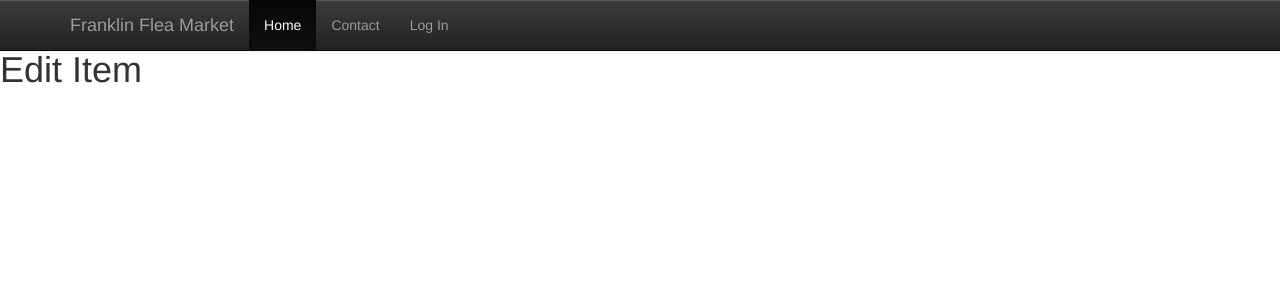
After one commit to manlan2/flea-market-manager, a Flask app: page /booth/1/1/edit/ in a window 1280 px wide. The commit adds this page. Shown: the top 300 px of the page. Run offline with Flask 2, Linux system fonts and the light colour scheme; some libraries are stand-ins or nearby versions.

Commit message:
Added endpoints for CRUD.

```diff
--- a/application.py
+++ b/application.py
@@ -22,19 +22,6 @@ def index():
     booths = session.query(Booths).order_by(asc(Booths.name))
     return render_template('index.html', booths=booths)
 
-# Show booth items and info
-@app.route('/booth/<int:booth_id>/')
-def booth(booth_id=None):
-    ''' Add comment here '''
-    booth = session.query(Booths).filter_by(id=booth_id).one()
-    items = session.query(Items).filter_by(booth_id=booth_id)
-    return render_template('booth.html', booth=booth, items=items)
-
-# Add item
-@app.route('/booth/<int:booth_id>/new/')
-def addItem(booth_id = None):
-    ''' This function is used to create new items for a booth.'''
-    return render_template('addItem.html')
 
 # List of all items
 @app.route('/items/')
@@ -44,16 +31,42 @@ def allItems(booth_id = None):
     return render_template('items.html', items=items)
 
 
-# @app.route('/add/')
-# def addItem(booth_id = None):
-#     ''' Add comment here '''
-#     return render_template('addItem.html')
-#
-#
-# @app.route('/add/')
-# def addItem(booth_id = None):
-#     ''' Add comment here '''
-#     return render_template('addItem.html')
+# Show booth items and info
+@app.route('/booth/<int:booth_id>/')
+def booth(booth_id=None):
+    ''' Add comment here '''
+    booth = session.query(Booths).filter_by(id=booth_id).one()
+    items = session.query(Items).filter_by(booth_id=booth_id)
+    return render_template('booth.html', booth=booth, items=items)
+
+
+# Single item view #TODO: this is not working.  No item sent to template?
+@app.route('/booth/<int:booth_id>/<int:item_id>/')
+def item(booth_id=None, item_id = None):
+    ''' Add comment here '''
+    booth = session.query(Booths).filter_by(id=booth_id).one()
+    item = session.query(Items).filter_by(id=item_id)
+    return render_template('item.html', booth=booth, item=item)
+
+
+# Add item
+@app.route('/booth/<int:booth_id>/new/')
+def addItem(booth_id = None):
+    ''' This function is used to create new items for a booth.'''
+    return render_template('addItem.html')
+
+
+# Edit item
+@app.route('/booth/<int:booth_id>/<int:item_id>/edit/')
+def editItem(booth_id = None, item_id = None):
+    ''' Add comment here '''
+    return render_template('editItem.html')
+
+# Delete item
+@app.route('/booth/<int:booth_id>/<int:item_id>/delete/')
+def deleteItem(booth_id = None, item_id = None):
+    ''' Add comment here '''
+    return render_template('deleteItem.html')
 
 
 @app.route('/login/')
--- /dev/null
+++ b/templates/deleteItem.html
@@ -0,0 +1,4 @@
+{% extends 'layout.html' %}
+{% block body %}
+<h1>Delete Item Item</h1>
+{% endblock %}
--- /dev/null
+++ b/templates/editItem.html
@@ -0,0 +1,4 @@
+{% extends 'layout.html' %}
+{% block body %}
+<h1>Edit Item</h1>
+{% endblock %}
--- a/templates/item.html
+++ b/templates/item.html
@@ -1,5 +1,5 @@
 {% extends 'layout.html' %}
 {% block body %}
-<h1>Item page for {{ item }} from {{ name }}</h1>
+<h1>Item page for {{ item.name }} from {{ booth.name }}</h1>
 
 {% endblock %}
```
